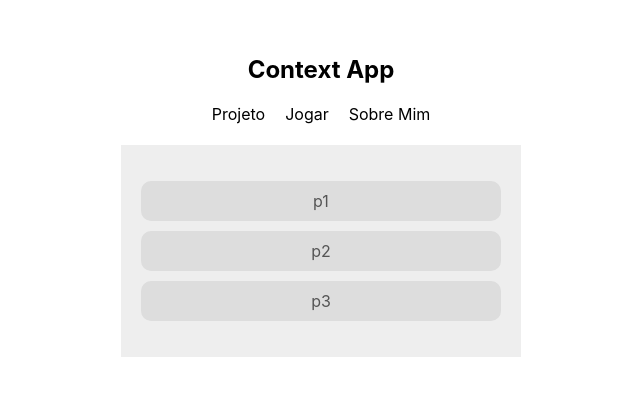
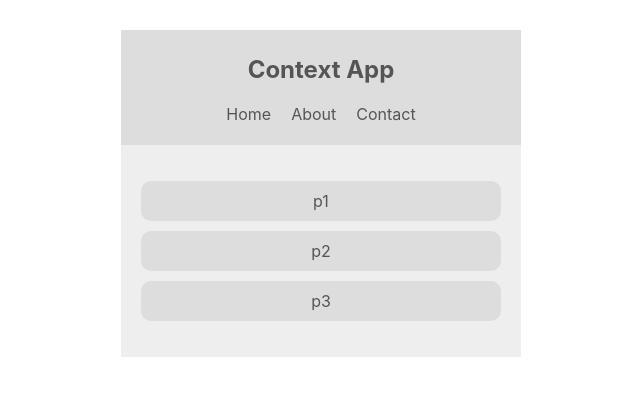
Before and after one commit to gerson-henrique/Book-list, a React (Create React App) app: page / in a window 1280 px wide. Shown: the top 396 px of the page, without its empty margins (319-959 px from the left). Built offline with nearby package versions, Linux system fonts and the light colour scheme.

Commit message:
feat : conecta Navbar ao Provedor

```diff
--- a/src/App.js
+++ b/src/App.js
@@ -1,7 +1,7 @@
 
 import React from 'react'
+import BookList from './components/BookList';
 import Navbar from './components/Navbar';
-import BookList from './components/BookList';
 import ThemeContextProvider from './context/ThemeContext';
 
 function App() {
--- a/src/components/BookList.js
+++ b/src/components/BookList.js
@@ -4,7 +4,7 @@ import { ThemeContext } from '../context/ThemeContext'
 export default class BookList extends Component {
   render() {
     return (
-      <ThemeContext>{(themeContext) =>{
+      <ThemeContext.Consumer>{(themeContext) =>{
 
       const {isLightMode, light, dark} = themeContext;
       const theme = isLightMode ? light : dark;
@@ -17,7 +17,7 @@ export default class BookList extends Component {
         </ul>
       </div>)
     }}
-      </ThemeContext>
+      </ThemeContext.Consumer>
     )
   }
 }
--- a/src/components/Navbar.js
+++ b/src/components/Navbar.js
@@ -1,18 +1,24 @@
 import React, { Component } from 'react'
+import { ThemeContext } from '../context/ThemeContext'
+
 export default class Navbar extends Component {
   render() {
+    return (
+      <ThemeContext.Consumer>{(themeContext) =>{
 
+      const {isLightMode, light, dark} = themeContext;
+      const theme = isLightMode ? light : dark;
 
-     return (
-      <nav>
-        <h1> Context App </h1>
+      return (<nav style={{background:theme.ui, color:theme.syntax}}>
+       <h1> Context App</h1>
         <ul>
-          <li>Projeto</li>
-          <li>Jogar</li>
-          <li>Sobre Mim</li>
+        <li>Home</li>
+        <li>About</li>
+        <li>Contact</li>
         </ul>
-      </nav>
-
+      </nav>)
+}}
+      </ThemeContext.Consumer>
     )
   }
 }
```
